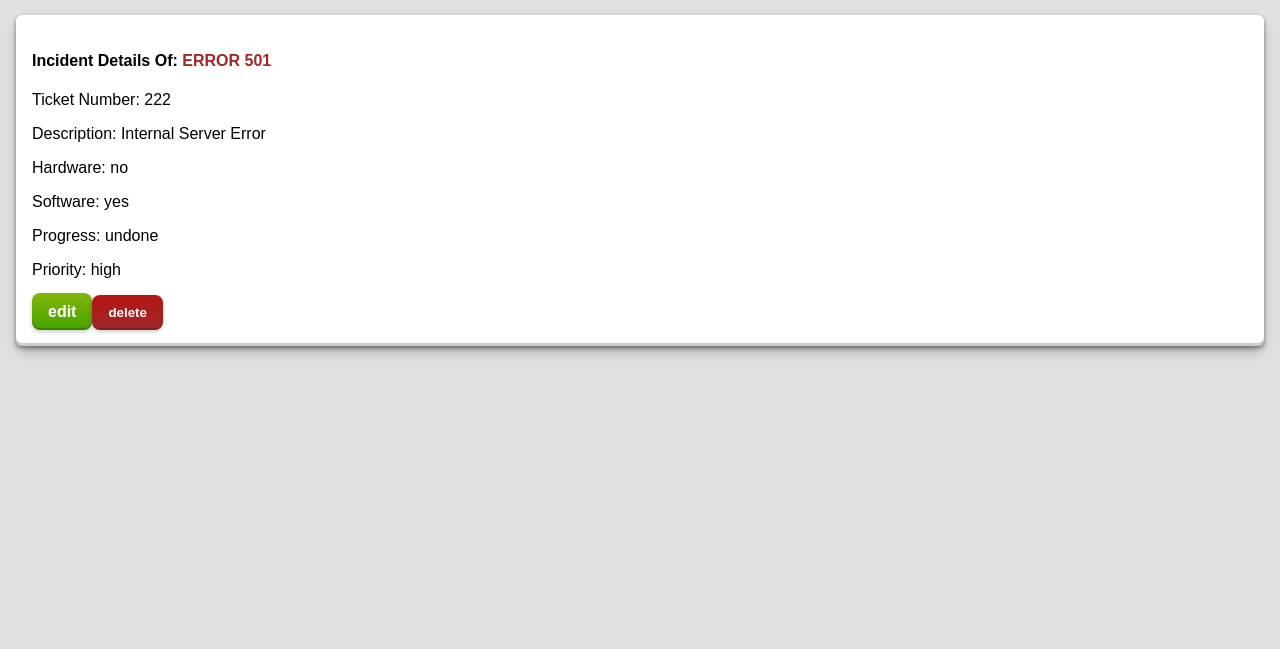
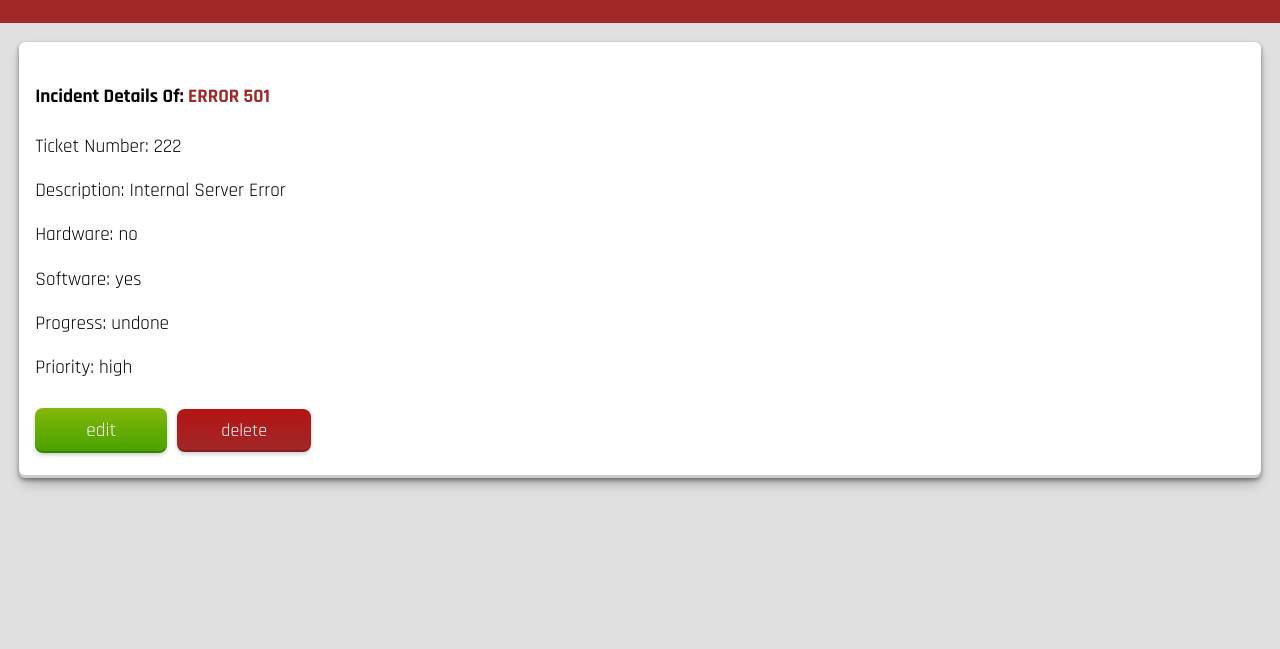
Before and after one commit to CipiVlad/ts_vanilla_ticketing_system, a website built with Vite: page detail.html in a window 1280 px wide. Shown: the part 151-800 px from the top of the page. Built offline with nearby package versions, Linux system fonts and the light colour scheme; data requests are answered from the project's data file.

Commit message:
features added: styles for edit link, delete button, navigate back home after creating and deleting  a ticket, delete ticket function, added new notes, npm i eslint

```diff
--- a/package.json
+++ b/package.json
@@ -15,6 +15,7 @@
   },
   "dependencies": {
     "axios": "^1.6.7",
+    "eslint": "^8.57.0",
     "json-server": "^1.0.0-alpha.23",
     "uuid": "^9.0.1"
   }
--- a/src/data/db.json
+++ b/src/data/db.json
@@ -26,14 +26,6 @@
       "priorityStatus": "mid",
       "title": "Status 200 OK",
       "description": "Server Message Recieved"
-    },
-    {
-      "id": "399c7d8e",
-      "title": "aadf",
-      "description": "",
-      "hardware": "no",
-      "software": "no",
-      "solvingStatus": "undone"
     }
   ]
 }
--- a/src/style.css
+++ b/src/style.css
@@ -1,7 +1,12 @@
+@import url('https://fonts.googleapis.com/css2?family=Rajdhani:wght@300;400;500;600;700&display=swap');
+
 body {
     padding: 0;
     margin: 0;
-    font-family: sans-serif;
+    font-family: "Rajdhani", sans-serif;
+    font-weight: 400;
+    font-style: normal;
+    font-size: larger;
 }
 
 /* ticket overview style */
@@ -100,16 +105,19 @@ body {
 
 
 .editLink {
+    width: 100px;
+    /* padding: 10px 16px; */
+    display: inline-block;
+
     text-decoration: none;
     touch-action: manipulation;
     border-radius: 8px;
     border: 0;
     padding: 10px 16px;
     background-image: linear-gradient(to bottom, #84b709, #46a100);
-
     box-shadow: inset 0 -2px Rgb(0 0 0/0.2), 0 2px 4px Rgb(0 0 0/0.2);
     text-align: center;
-    font-weight: 600;
+    font-weight: 400;
     color: #fff;
     transition-property: transform, opacity;
     transition-duration: .4s, .2s;
@@ -131,18 +139,24 @@ body {
 }
 
 .deleteButton {
+    font-family: "Rajdhani", sans-serif;
+    font-size: large;
+    width: 134px;
+    display: inline-block;
+    padding: 10px 16px;
+    margin: 10px;
     touch-action: manipulation;
     border-radius: 8px;
     border: 0;
-    padding: 10px 16px;
     background-image: linear-gradient(to bottom, rgb(180, 20, 20), rgb(160, 40, 40));
     box-shadow: inset 0 -2px Rgb(0 0 0/0.2), 0 2px 4px Rgb(0 0 0/0.2);
     text-align: center;
-    font-weight: 600;
+    font-weight: 400;
     color: #fff;
     transition-property: transform, opacity;
     transition-duration: .4s, .2s;
     transition-timing-function: cubic-bezier(0.55, 1, 0.15, 1), ease-in-out;
+
 }
 
 .deleteButton:active:not(:disabled) {
--- /dev/null
+++ b/src/utils/deleteTicket.ts
@@ -0,0 +1,12 @@
+import axios from "axios"
+
+export default async function deleteTicket(id: string) {
+    try {
+        const response = await axios.delete(`http://localhost:3001/tickets/${id}`)
+        console.log(`Deleted Todo ID: `, id);
+
+        return response.data
+    } catch (error) {
+        console.error(error)
+    }
+}
--- a/src/utils/fetchById.ts
+++ b/src/utils/fetchById.ts
@@ -1,5 +1,6 @@
 import axios from "axios";
 import { Ticket } from "../models/ticket.model";
+import deleteTicket from "./deleteTicket";
 
 
 export default async function getDetailedTicket(id: string) {
@@ -56,12 +57,22 @@ export function displayDetail(element: Ticket[]) {
     editAnchorTag.classList.add('editLink')
     editAnchorTag.innerHTML = 'edit'
 
-
     //delete button
     const deleteButton = document.createElement('button')
     deleteButton.classList.add('deleteButton')
     deleteButton.innerHTML = 'delete'
+    deleteButton.addEventListener('click', () => {
+        if (confirm('Would you like to delete this ticket?')
+        ) {
+            deleteTicket(element[0].id)
+            //navigate to back to index.html after successfully deleting ticket
+            window.location.href = 'http://localhost:5173/index.html'
 
+        }
+        // if not confirmed say:
+        console.log('nope!');
+
+    })
 
     // append elements to parent element "section"
     section.appendChild(h4)
```
Also changed, not shown: Notes.txt (+6 -4 lines), src/components/Form.ts (+6 -1 lines), src/utils/buttons.ts (deleted), 1 other file.
